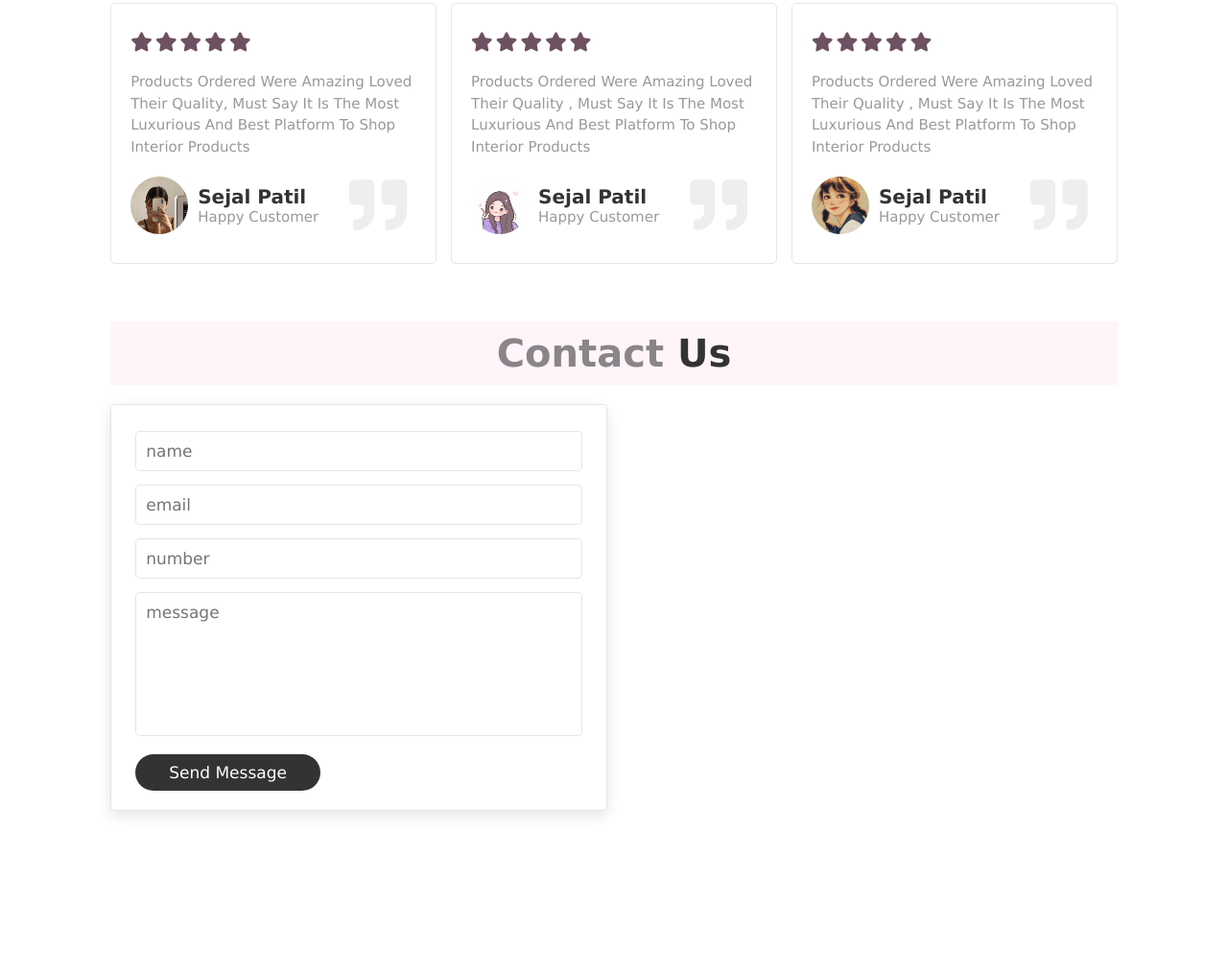
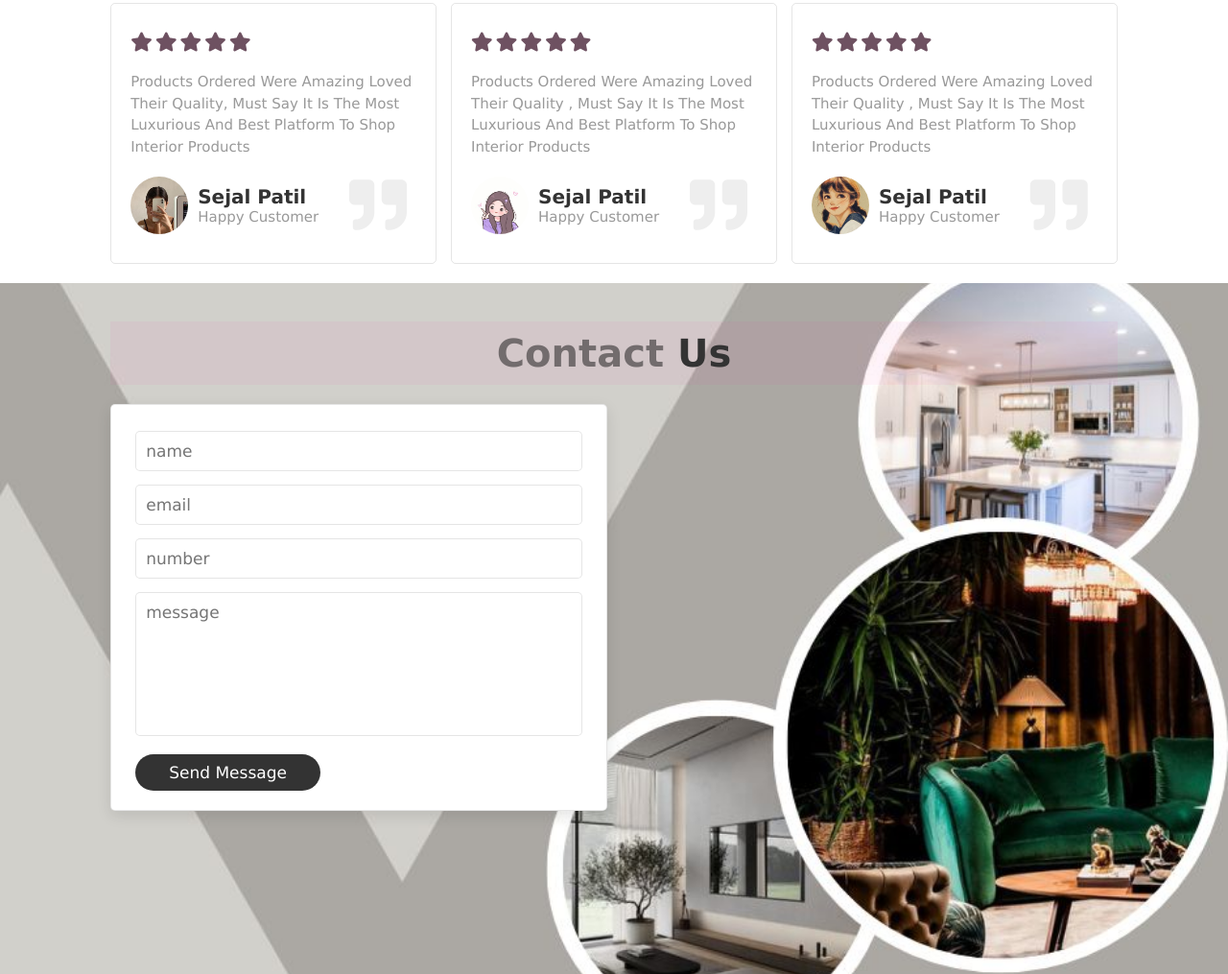
Before and after one commit to 2002sejal/interior_spaces, a plain HTML site: page index.html in a window 1280 px wide. Shown: the part 2910-3925 px from the top of the page at 96% size. Drawn offline with Linux system fonts and the light colour scheme; files whose address does not match are found by name.

Commit message:
Update style.css

```diff
--- a/style.css
+++ b/style.css
@@ -388,7 +388,7 @@ header .fa-bars{
     display: flexbox;
     align-items: center;
     min-height: 90vh;
-    background:url(../images/contact-img.jpg) no-repeat;
+    background:url(contact-img.jpg) no-repeat;
     background-size:100% ,40%;
     background-position: center;
 }
```
